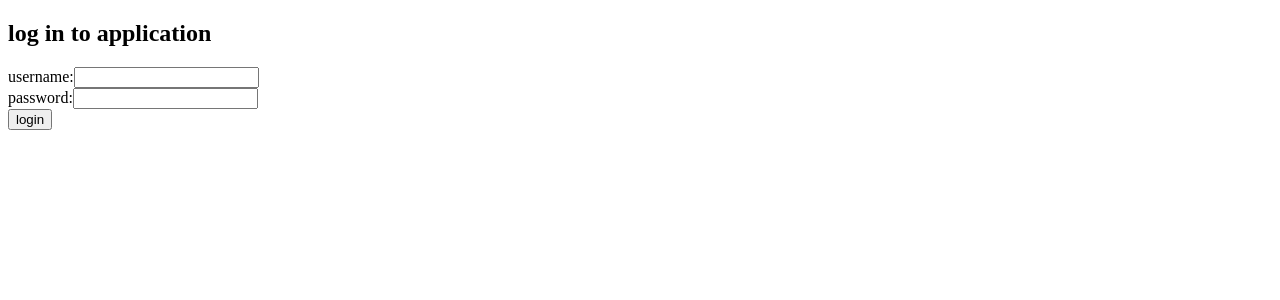
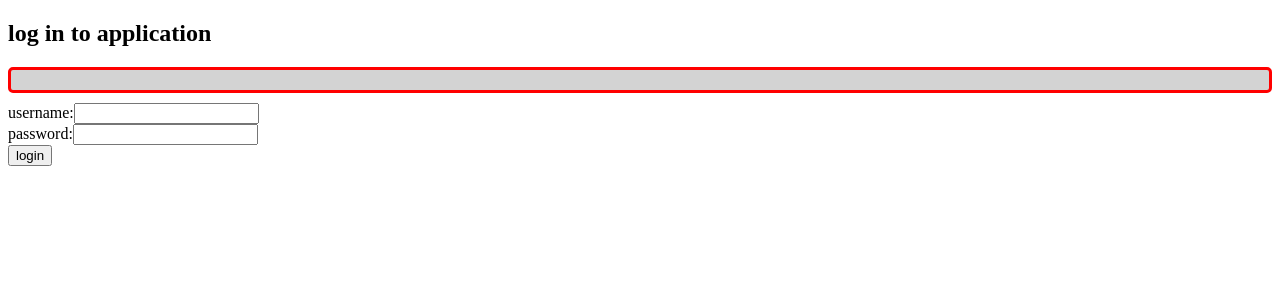
Before and after one commit to martinwilchesdev/full_stack_open_blogs_frontend, a React (Vite) app: page / in a window 1280 px wide. Shown: the top 300 px of the page. Built offline with nearby package versions, Linux system fonts and the light colour scheme.

Commit message:
Configuracion inicial del mensaje de notificacion

```diff
--- a/src/App.jsx
+++ b/src/App.jsx
@@ -11,6 +11,9 @@ import loginService from './services/login.js'
 import blogService from './services/blogs'
 
 const App = () => {
+    const [successProcess, setSuccessProcess] = useState(false)
+    const [notification, setNotification] = useState(null)
+
     // lista de blogs
     const [blogs, setBlogs] = useState([])
 
@@ -48,6 +51,7 @@ const App = () => {
             setPassword('')
         } catch(error) {
             console.log('Wrong Credentials')
+            handleNotificationMessage(false, 'wrong username or password')
         }
     }
 
@@ -58,18 +62,34 @@ const App = () => {
 
     const handleCreateBlog = async(event) => {
         event.preventDefault()
-        const responseBlogs = await blogService.create({ title, author, url })
 
-        setUrl('')
-        setTitle('')
-        setAuthor('')
-        setBlogs(blogs.concat(responseBlogs))
+        try {
+            const responseBlogs = await blogService.create({ title, author, url })
+
+            setUrl('')
+            setTitle('')
+            setAuthor('')
+            setBlogs(blogs.concat(responseBlogs))
+            handleNotificationMessage(true, `a new blog ${title} by ${author} added`)
+        } catch(error) {
+            handleNotificationMessage(false, error.message)
+        }
+    }
+
+    const handleNotificationMessage = (process, message) => {
+        setSuccessProcess(process)
+        setNotification(message)
+        setTimeout(() => setNotification(null), 5000)
     }
 
     if (user) {
         return (
             <div>
                 <h2>blogs</h2>
+                <NotificationMessage
+                    message={notification}
+                    process={successProcess}
+                />
                 <div>
                     <span>{user.name} logged in</span>
                     <button onClick={handleLogOut}>logout</button>
--- a/src/components/Login.jsx
+++ b/src/components/Login.jsx
@@ -1,3 +1,5 @@
+import NotificationMessage from '../components/NotificationMessage'
+
 const Login = (props) => {
     const handleUsername = ({ target }) => props.onHandleUsername(target.value)
     const handlePassword = ({ target }) => props.onHandlePassword(target.value)
@@ -5,6 +7,7 @@ const Login = (props) => {
     return(
         <div>
             <h2>log in to application</h2>
+            <NotificationMessage />
             <form onSubmit={props.onHandleLogin}>
                 <div>
                     <label>username:</label>
--- a/src/components/NotificationMessage.jsx
+++ b/src/components/NotificationMessage.jsx
@@ -1,7 +1,11 @@
-const NotificationMessage = () => {
-    return(
-        <div>
-            Notification
+const NotificationMessage = (props) => {
+    if (props.message === null) {
+        return
+    }
+
+    return (
+        <div className={`notificationMessage ${props.process ? 'success' : 'error'}`}>
+            { props.message }
         </div>
     )
 }
--- /dev/null
+++ b/src/index.css
@@ -0,0 +1,16 @@
+.notificationMessage {
+    background: lightgrey;
+    font-size: 20px;
+    border-style: solid;
+    border-radius: 5px;
+    padding: 10px;
+    margin-bottom: 10px;
+}
+
+.error {
+    color: red;
+}
+
+.success {
+    color: green;
+}
--- a/src/main.jsx
+++ b/src/main.jsx
@@ -1,4 +1,5 @@
 import ReactDOM from 'react-dom/client'
 import App from './App'
+import './index.css'
 
 ReactDOM.createRoot(document.getElementById('root')).render(<App />)
```
